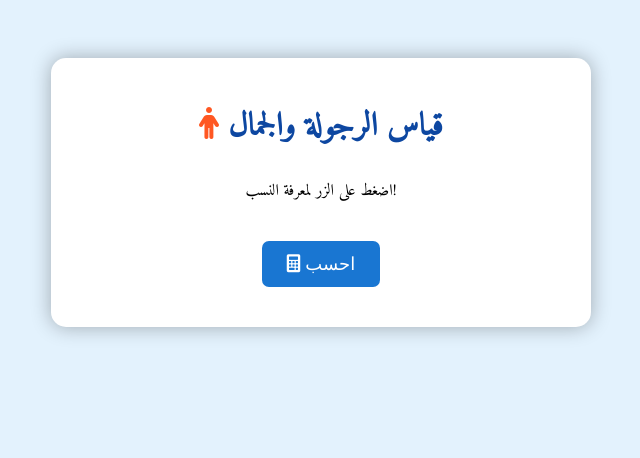
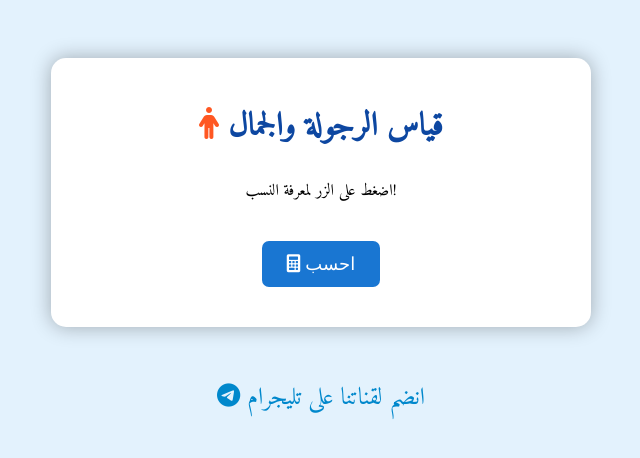
Before and after one commit to ssoo224/boy, a plain HTML site: page index.html in a window 1280 px wide. Shown: the whole page, without its empty margins (319-959 px from the left). Drawn offline with Linux system fonts and the light colour scheme.

Commit message:
Update index.html

```diff
--- a/index.html
+++ b/index.html
@@ -74,6 +74,20 @@
         .fun-icon {
             color: #66bb6a; /* لون أخضر فاتح */
         }
+        .telegram-container {
+            margin-top: 30px;
+        }
+        .telegram-button {
+            color: #0088cc;
+            text-decoration: none;
+            font-size: 24px;
+            display: inline-block;
+            margin-top: 20px;
+            transition: color 0.3s;
+        }
+        .telegram-button:hover {
+            color: #005b7f;
+        }
     </style>
 </head>
 <body>
@@ -86,6 +100,12 @@
     <div class="loading" id="loading"><i class="fas fa-spinner fa-spin"></i> جاري التحميل...</div>
 
     <div class="results" id="results"></div>
+</div>
+
+<div class="telegram-container">
+    <a href="https://t.me/Scorpion_scorp" class="telegram-button" target="_blank">
+        <i class="fab fa-telegram-plane"></i> انضم لقناتنا على تليجرام
+    </a>
 </div>
 
 <script>
```
